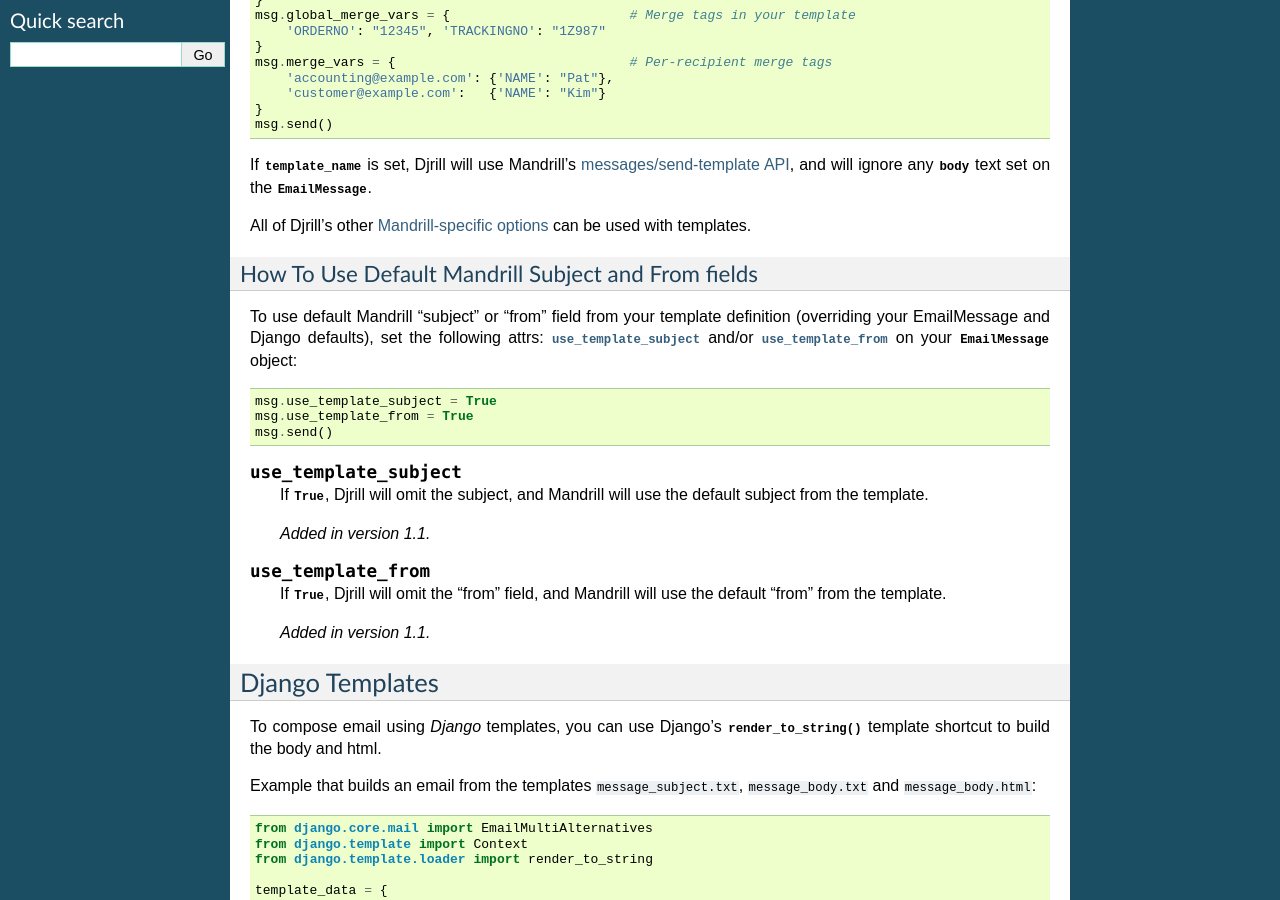
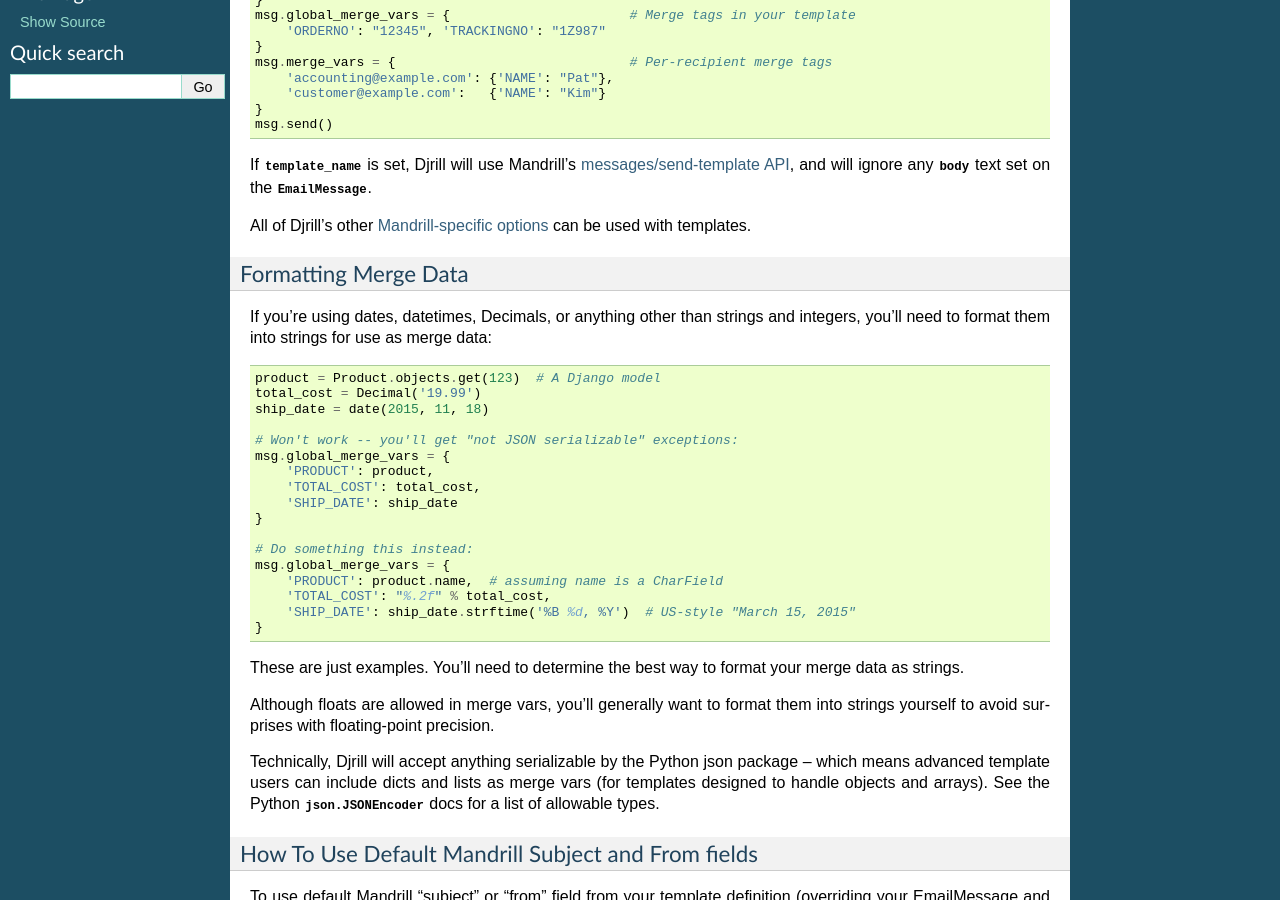
Before and after one commit to brack3t/Djrill, a Sphinx documentation site: the page built from docs/usage/templates.rst, in a window 1280 px wide and 900 px high, scrolled down 370 px. Built offline with Sphinx 7.4.7, drawn with Linux system fonts in a browser that asks for light colours; some of the changed text lies outside the part shown.

Commit message:
Improve and document JSON serialization for Mandrill API
* Add some context to exceptions on unserializable
  values (addresses #89).
* Document need to format merge data
  (into something JSON-serializable).
* Add RemovedInDjrill2 DeprecationWarning.
* Deprecate blanket date/datetime serialization.

```diff
--- a/docs/usage/templates.rst
+++ b/docs/usage/templates.rst
@@ -36,6 +36,45 @@
 
 All of Djrill's other :ref:`Mandrill-specific options <mandrill-send-support>`
 can be used with templates.
+
+
+.. _formatting-merge-data:
+
+Formatting Merge Data
+~~~~~~~~~~~~~~~~~~~~~
+
+If you're using dates, datetimes, Decimals, or anything other than strings and integers,
+you'll need to format them into strings for use as merge data::
+
+    product = Product.objects.get(123)  # A Django model
+    total_cost = Decimal('19.99')
+    ship_date = date(2015, 11, 18)
+
+    # Won't work -- you'll get "not JSON serializable" exceptions:
+    msg.global_merge_vars = {
+        'PRODUCT': product,
+        'TOTAL_COST': total_cost,
+        'SHIP_DATE': ship_date
+    }
+
+    # Do something this instead:
+    msg.global_merge_vars = {
+        'PRODUCT': product.name,  # assuming name is a CharField
+        'TOTAL_COST': "%.2f" % total_cost,
+        'SHIP_DATE': ship_date.strftime('%B %d, %Y')  # US-style "March 15, 2015"
+    }
+
+These are just examples. You'll need to determine the best way to format
+your merge data as strings.
+
+Although floats are allowed in merge vars, you'll generally want to format them
+into strings yourself to avoid surprises with floating-point precision.
+
+Technically, Djrill will accept anything serializable by the Python json package --
+which means advanced template users can include dicts and lists as merge vars
+(for templates designed to handle objects and arrays).
+See the Python :class:`json.JSONEncoder` docs for a list of allowable types.
+
 
 How To Use Default Mandrill Subject and From fields
 ~~~~~~~~~~~~~~~~~~~~~~~~~~~~~~~~~~~~~~~~~~~~~~~~~~~
```
Also changed, not shown: docs/history.rst (+32 -0 lines), docs/usage/sending_mail.rst (+12 -0 lines), 6 other files.
